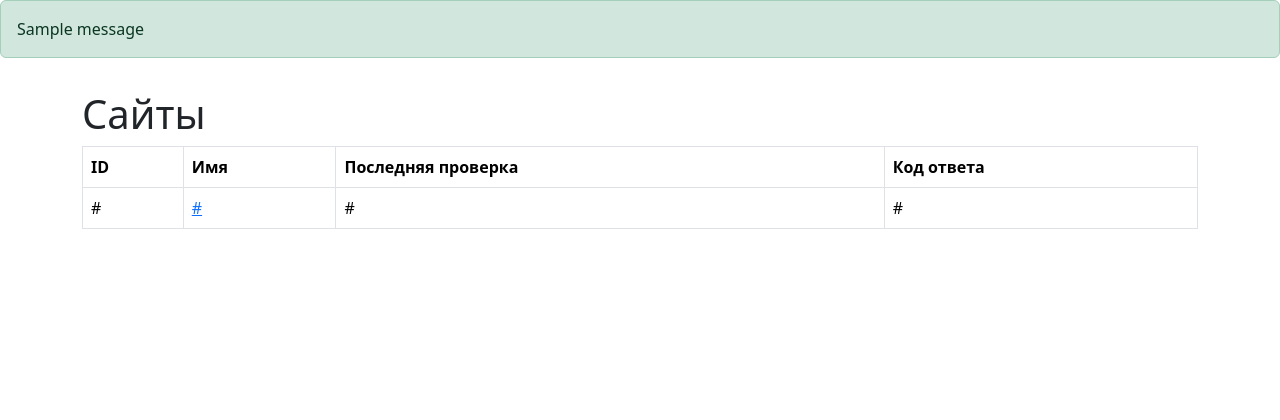
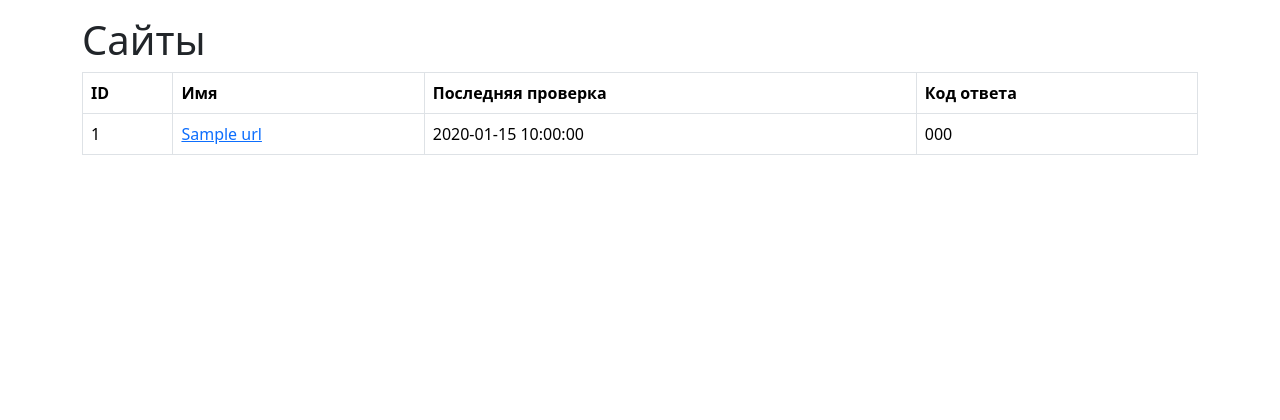
Before and after one commit to evg671ZXC/python-project-83, a Flask app: template page_analyzer/templates/urls.html in a window 1280 px wide. Shown: the part 56-476 px from the top of the page. Run offline with Flask 3, Linux system fonts and the light colour scheme; the template is opened without the code that fills it: most values are stand-ins (such as "Sample title", 1, 10 or a date in 2020); one stand-in notice (Sample message) is shown.

Commit message:
7/8 completed 3 step

```diff
--- a/page_analyzer/app.py
+++ b/page_analyzer/app.py
@@ -5,8 +5,7 @@
     redirect,
     url_for,
     flash,
-    get_flashed_messages,
-    abort
+    get_flashed_messages
 )
 from dotenv import load_dotenv
 from .validators_url import validate
@@ -32,34 +31,41 @@
 
 @app.route('/urls', methods=['GET', 'POST'])
 def urls():
+    urls = get_urls()
+    messages = get_flashed_messages(with_categories=True)
+
     if request.method == 'POST':
         search_url = request.form.get('url')
         errors = validate(search_url)
         if errors:
             for error in errors:
                 flash(error, "danger")
-                return render_template("index.html"), 422
+                return render_template("index.html", messages=messages), 422
+
+        for url in urls:
+            if search_url in url.name:
+                id = url.id
+                flash('Страница уже существует', 'info')
+                return redirect(url_for('url_show', id=id))
 
         id = add_url(search_url)
-        urls = get_urls()
         flash("Страница успешно добавлена", "success")
-        redirect(url_for("url_show", id=id))
-
-    urls = get_urls()
+        return redirect(url_for("url_show", id=id))
 
     return render_template(
         "urls.html",
-        data=urls,
+        urls=urls,
+        code=200
     )
 
 
 @app.route("/urls/<int:id>")
 def url_show(id):
     url = get_url(id)
-    if url is None:
-        abort(404)
 
     return render_template(
         "url.html",
-        url=url
+        id=url.id,
+        name=url.name,
+        date=url.created_at
     )
--- a/page_analyzer/templates/base.html
+++ b/page_analyzer/templates/base.html
@@ -20,7 +20,7 @@
         </nav>
     </header>
 
-    {% with messages = get_flashed_messages(with_categories = true) %}
+    {% with messages = messages() %}
       {% if messages %}
         {% for category, message in messages %}
           <div class="alert alert-{{ category }}" role="alert">{{ message }}</div>
--- a/page_analyzer/templates/url.html
+++ b/page_analyzer/templates/url.html
@@ -22,8 +22,4 @@
     </table>
   </div>
 
-  <h2 class="mt-5 mb-3">Проверки</h2>
-  <form method="post" action="/urls/{{ id }}">
-    <input type="submit" class="btn btn-primary" value="Запустить проверку" />
-  </form>
 {% endblock %}
--- a/page_analyzer/templates/urls.html
+++ b/page_analyzer/templates/urls.html
@@ -14,13 +14,13 @@
         </tr>
         {% for url in urls %}
         <tr>
-          <td> {{ url }}</td>
+          <td> {{ url.id }}</td>
           <td>
-            <a href="#">{{ url }}</a>
+            <a href="/urls/{{ url.id }}">{{ url.name }}</a>
           </td>
 
-          <td>{{ url }}</td>
-          <td>{{ url }}</td>
+          <td>{{ url.created_at }}</td>
+          <td>{{ code }}</td>
         </tr>
         {% endfor %}
       </tbody>
--- a/page_analyzer/validators_url.py
+++ b/page_analyzer/validators_url.py
@@ -3,7 +3,7 @@
 
 def validate(url):
     errors = []
-    if url is None:
+    if url == '':
         errors.append("Заполните это поле")
     if not validators.url(url):
         errors.append("Некорректный URL")
--- a/pyproject.toml
+++ b/pyproject.toml
@@ -14,6 +14,7 @@
 python-dotenv = "^1.0.1"
 psycopg2-binary = "^2.9.9"
 validators = "^0.31.0"
+loguru = "^0.7.2"
 
 
 [build-system]
```
Also changed, not shown: page_analyzer/db.py (+5 -5 lines), 1 other file.
